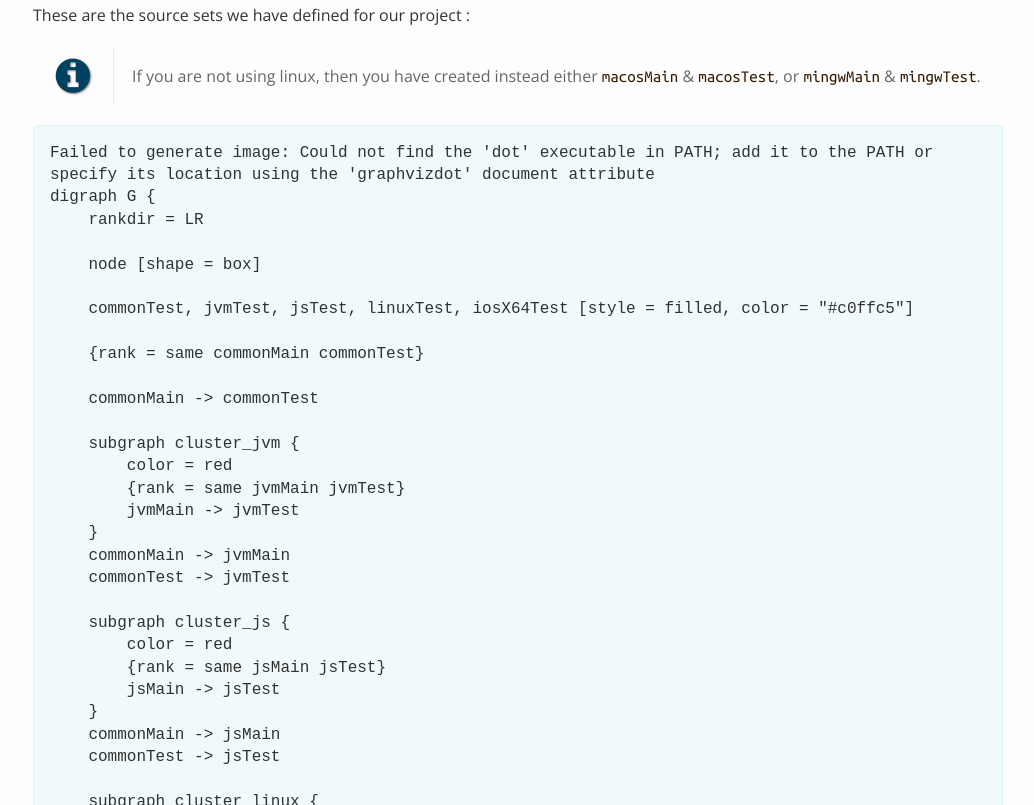
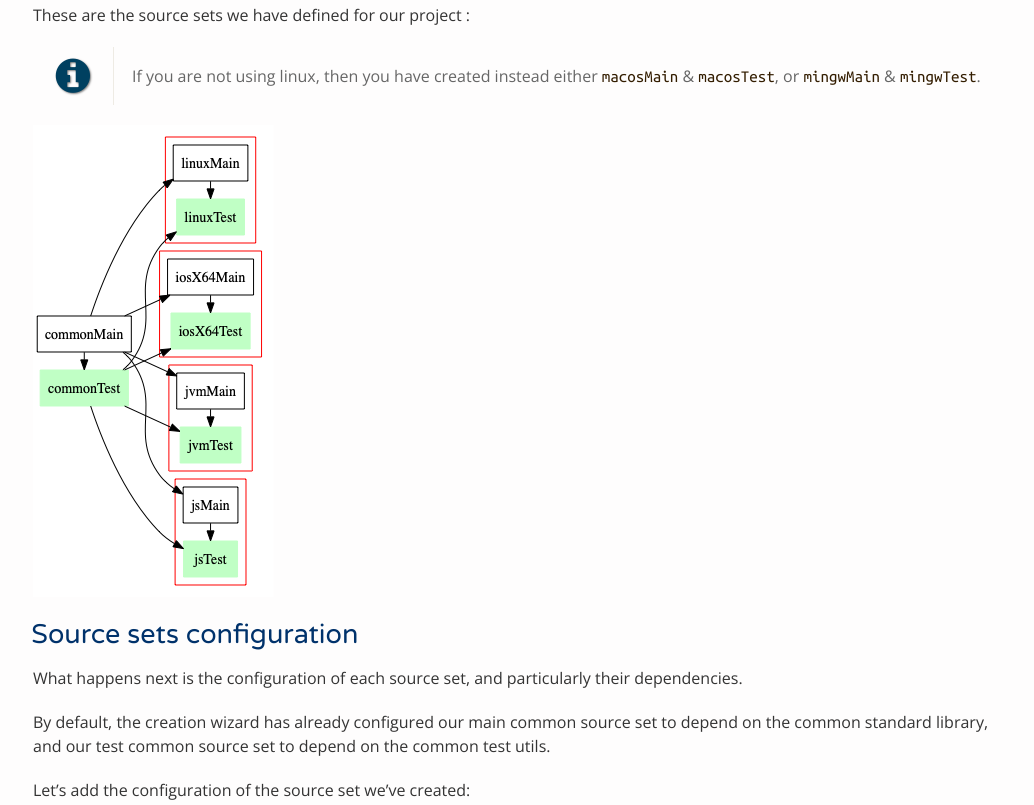
Before and after one commit to herveDarritchon/MPP-Workshop, a plain HTML site: page 1.html in a window 1280 px wide. Shown: the part 5059-5864 px from the top of the page, without its empty margins (122-1156 px from the left). Drawn offline with nearby package versions, Linux system fonts and the light colour scheme.

Commit message:
Generated by gradle-git-publish.

```diff
--- a/1.html
+++ b/1.html
@@ -286,52 +286,9 @@ If you are not using linux, then you have created instead either <code>macosMain
 </tr>
 </table>
 </div>
-<div class="listingblock">
+<div class="imageblock">
 <div class="content">
-<pre>Failed to generate image: Could not find the 'dot' executable in PATH; add it to the PATH or specify its location using the 'graphvizdot' document attribute
-digraph G {
-    rankdir = LR
-
-    node [shape = box]
-
-    commonTest, jvmTest, jsTest, linuxTest, iosX64Test [style = filled, color = "#c0ffc5"]
-
-    {rank = same commonMain commonTest}
-
-    commonMain -&gt; commonTest
-
-    subgraph cluster_jvm {
-        color = red
-        {rank = same jvmMain jvmTest}
-        jvmMain -&gt; jvmTest
-    }
-    commonMain -&gt; jvmMain
-    commonTest -&gt; jvmTest
-
-    subgraph cluster_js {
-        color = red
-        {rank = same jsMain jsTest}
-        jsMain -&gt; jsTest
-    }
-    commonMain -&gt; jsMain
-    commonTest -&gt; jsTest
-
-    subgraph cluster_linux {
-        color = red
-        {rank = same linuxMain linuxTest}
-        linuxMain -&gt; linuxTest
-    }
-    commonMain -&gt; linuxMain
-    commonTest -&gt; linuxTest
-
-    subgraph cluster_iosX64 {
-        color = red
-        {rank = same iosX64Main iosX64Test}
-        iosX64Main -&gt; iosX64Test
-    }
-    commonMain -&gt; iosX64Main
-    commonTest -&gt; iosX64Test
-}</pre>
+<img src="images/source-sets-1.png" alt="source sets 1" width="241" height="472">
 </div>
 </div>
 </div>
```
Also changed, not shown: images/source-sets-1.png (added), 1 other file.
